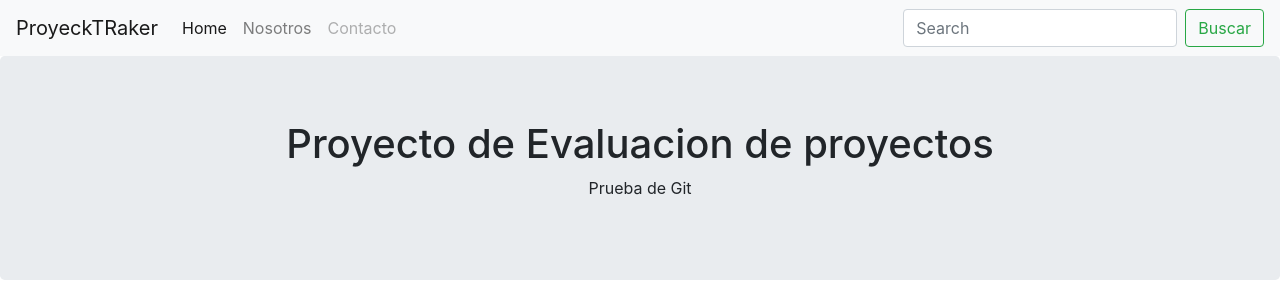
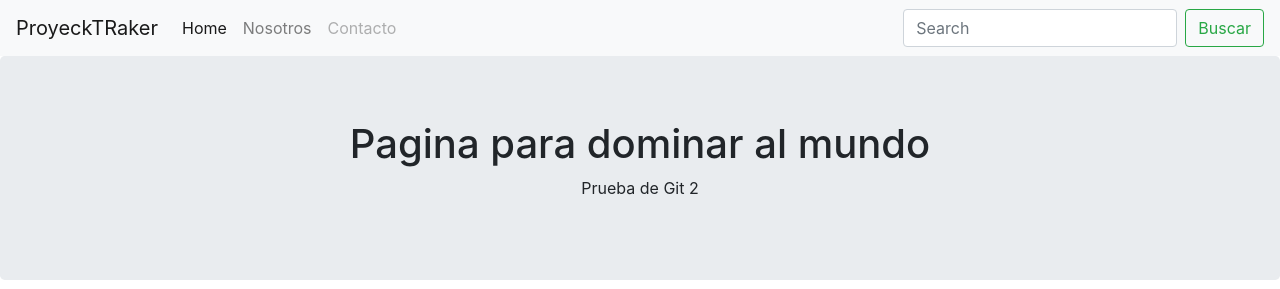
Before and after one commit to chrisPumita/tracker, a PHP site: page / in a window 1280 px wide. Shown: the top 289 px of the page. Run offline with PHP 8.4, Linux system fonts and the light colour scheme.

Commit message:
Prueba 2

```diff
--- a/index.php
+++ b/index.php
@@ -39,8 +39,8 @@
 </nav>
 
 <div class="jumbotron text-center">
-  <h1>Proyecto de Evaluacion de proyectos</h1>
-  <p>Prueba de Git</p>
+  <h1>Pagina para dominar al mundo</h1>
+  <p>Prueba de Git 2</p>
 </div>
 
 <div class="container">
@@ -54,7 +54,7 @@
           </ol>
           <div class="carousel-inner">
             <div class="carousel-item active">
-              <img src="https://i.pinimg.com/originals/68/52/b7/6852b703571976826b20f774c159d65f.jpg" class="d-block w-100" alt="...">
+              <img src="https://estaticos-cdn.elperiodico.com/clip/df14b47b-9360-424a-88a6-b12460e43ab0_alta-libre-aspect-ratio_default_0.jpg" class="d-block w-100" alt="...">
               <div class="carousel-caption d-none d-md-block">
                 <h5>First slide label</h5>
                 <p>Some representative placeholder content for the first slide.</p>
```
